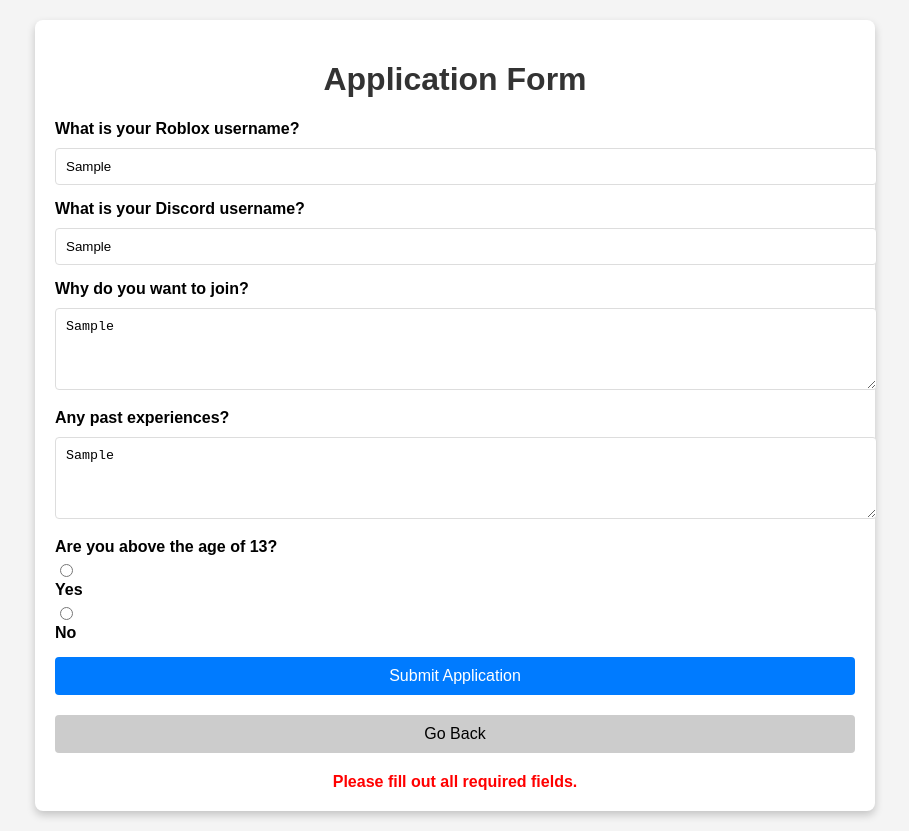
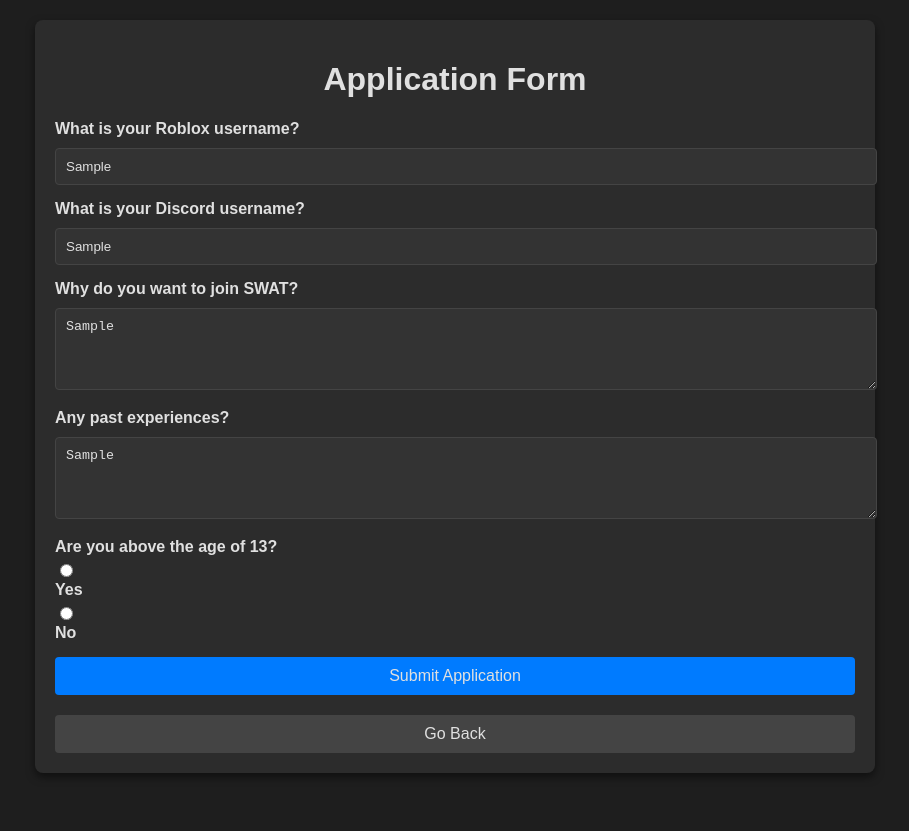
Before and after one commit to nationalsacademy/applications, a plain HTML site: page application_form.html in a window 1280 px wide. Both pictures are taken after typing "Sample", "Sample", "Sample", "Sample" into the empty fields and a click on the button "Submit Application". Shown: the whole page, without its empty margins (185-1094 px from the left). After the commit the page ends 800 px from the top, so only its background shows below. Drawn offline with Linux system fonts and the light colour scheme.

Commit message:
Update application_form.html

```diff
--- a/application_form.html
+++ b/application_form.html
@@ -7,7 +7,8 @@
     <style>
         body {
             font-family: Arial, sans-serif;
-            background-color: #f4f4f4;
+            background-color: #1e1e1e;
+            color: #e0e0e0;
             margin: 0;
             padding: 0;
         }
@@ -15,13 +16,13 @@
             max-width: 800px;
             margin: 20px auto;
             padding: 20px;
-            background: white;
+            background: #2c2c2c;
             border-radius: 8px;
-            box-shadow: 0 4px 8px rgba(0, 0, 0, 0.2);
+            box-shadow: 0 4px 8px rgba(0, 0, 0, 0.5);
         }
         h1 {
+            color: #e0e0e0;
             text-align: center;
-            color: #333;
         }
         .form-group {
             margin-bottom: 15px;
@@ -35,19 +36,22 @@
             width: 100%;
             padding: 10px;
             margin-top: 5px;
-            border: 1px solid #ddd;
+            border: 1px solid #444;
             border-radius: 4px;
+            background: #333;
+            color: #e0e0e0;
         }
         button {
             display: block;
             width: 100%;
             padding: 10px;
             background-color: #007bff;
-            color: white;
+            color: #e0e0e0;
             border: none;
             border-radius: 4px;
             cursor: pointer;
             font-size: 16px;
+            margin-top: 10px;
         }
         button:hover {
             background-color: #0056b3;
@@ -59,14 +63,14 @@
             font-weight: bold;
         }
         .form-status.success {
-            color: green;
+            color: #4dff4d;
         }
         .form-status.error {
-            color: red;
+            color: #ff4d4d;
         }
         .go-back {
-            background-color: #ccc;
-            color: black;
+            background-color: #444;
+            color: #e0e0e0;
             margin-top: 20px;
         }
     </style>
@@ -84,7 +88,7 @@
                 <input type="text" id="discordUsername" name="discordUsername" required>
             </div>
             <div class="form-group">
-                <label for="reason">Why do you want to join?</label>
+                <label for="reason">Why do you want to join SWAT?</label>
                 <textarea id="reason" name="reason" rows="4" required></textarea>
             </div>
             <div class="form-group">
@@ -97,25 +101,15 @@
                 <input type="radio" id="ageNo" name="age" value="No" required> <label for="ageNo">No</label>
             </div>
             <button type="button" onclick="submitApplication()">Submit Application</button>
-            <button type="button" class="go-back" onclick="goBack()">Go Back</button>
+            <button class="go-back" onclick="goBack()">Go Back</button>
         </form>
         <div id="formStatus" class="form-status"></div>
     </div>
 
     <script>
-        function getApplicationType() {
-            const urlParams = new URLSearchParams(window.location.search);
-            return urlParams.get('app');
-        }
-
-        function goBack() {
-            window.location.href = 'applications.html';
-        }
-
         async function submitApplication() {
             const form = document.getElementById('applicationForm');
             const statusDiv = document.getElementById('formStatus');
-            const appType = getApplicationType();
 
             if (form.checkValidity()) {
                 const formData = new FormData(form);
@@ -131,7 +125,7 @@
                             'Content-Type': 'application/json'
                         },
                         body: JSON.stringify({
-                            content: `**${appType.toUpperCase()} Application Received**\n**Roblox Username:** ${data.robloxUsername}\n**Discord Username:** ${data.discordUsername}\n**Reason for Joining:** ${data.reason}\n**Past Experiences:** ${data.pastExperience}\n**Age Above 13:** ${data.age}`
+                            content: `**SWAT Application Received**\n**Roblox Username:** ${data.robloxUsername}\n**Discord Username:** ${data.discordUsername}\n**Reason for Joining SWAT:** ${data.reason}\n**Past Experiences:** ${data.pastExperience}\n**Age Above 13:** ${data.age}`
                         })
                     });
 
@@ -140,20 +134,20 @@
                         statusDiv.className = 'form-status success';
                         form.reset();
                     } else {
-                        statusDiv.textContent = 'There was a problem submitting your application. Please try again.';
-                        statusDiv.className = 'form-status error';
+                        throw new Error('Failed to submit application.');
                     }
                 } catch (error) {
-                    statusDiv.textContent = 'There was an error with the submission. Please try again.';
+                    statusDiv.textContent = 'There was an error submitting your application.';
                     statusDiv.className = 'form-status error';
                 }
-
-                statusDiv.style.display = 'block';
             } else {
                 statusDiv.textContent = 'Please fill out all required fields.';
                 statusDiv.className = 'form-status error';
-                statusDiv.style.display = 'block';
             }
+        }
+
+        function goBack() {
+            window.location.href = 'applications.html';
         }
     </script>
 </body>
```
